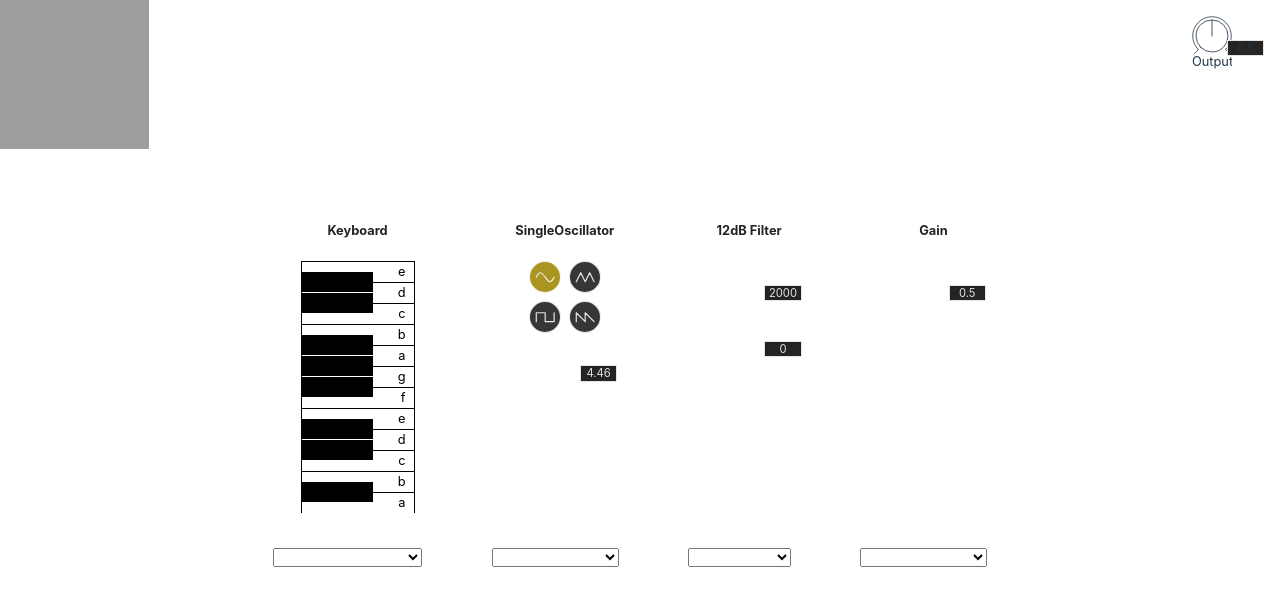
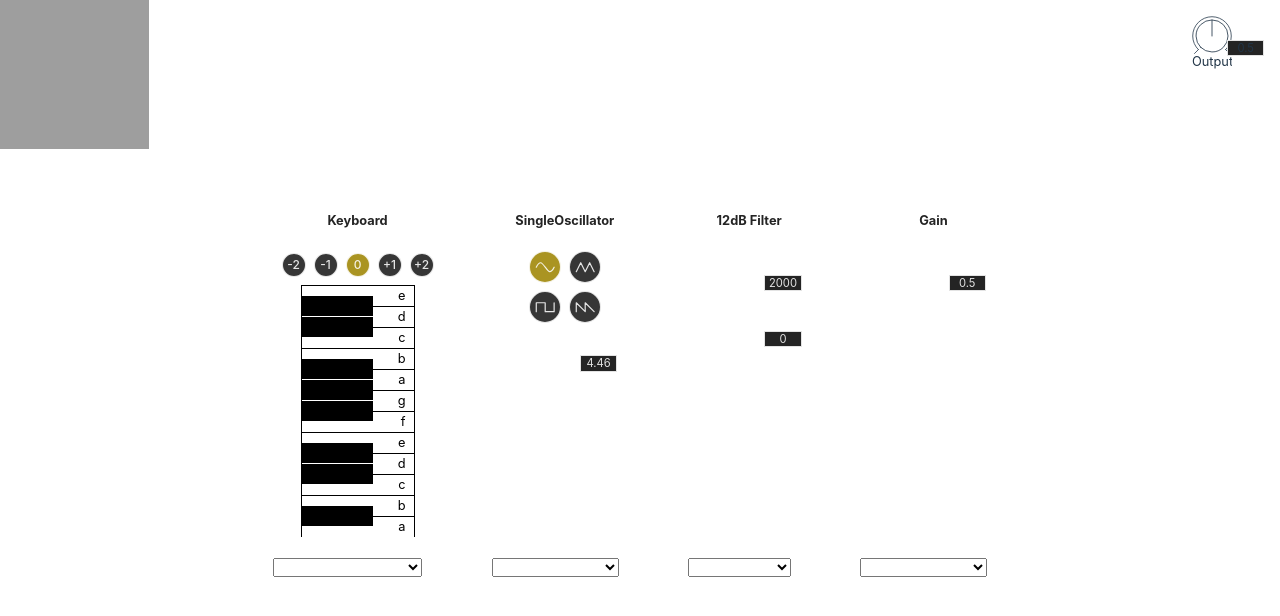
Before and after one commit to syeo66/audio-synth-test, a React (Vite) app: page / in a window 1280 px wide. Both pictures are taken after a click on the button "Start Rack". Shown: the top 616 px of the page. Built offline with nearby package versions, Linux system fonts and the light colour scheme; grey boxes are pictures that could not be loaded.

Commit message:
Add frequency selector

```diff
--- a/src/components/PushButton.tsx
+++ b/src/components/PushButton.tsx
@@ -2,6 +2,7 @@ import styled from 'styled-components'
 
 interface PushButtonProps {
   active?: boolean
+  small?: boolean
 }
 
 const PushButton = styled.button<PushButtonProps>`
@@ -10,13 +11,17 @@ const PushButton = styled.button<PushButtonProps>`
   border-color: var(--border-color);
   color: var(--font-color);
   border-radius: 50%;
-  width: 2rem;
-  height: 2rem;
+  width: ${({ small }) => (small ? 1.5 : 2)}rem;
+  height: ${({ small }) => (small ? 1.5 : 2)}rem;
+  font-size: ${({ small }) => (small ? 75 : 100)}%;
   transitions: background-color 250ms;
   padding: 0;
   flex-shrink: 0;
   flex-grow: 0;
   padding: 0.3rem;
+  display: inline-flex;
+  justify-content: center;
+  align-items: center;
 
   &:not(:first-child) {
     margin-left: 0.25rem;
--- a/src/icons/ArrowRight.tsx
+++ b/src/icons/ArrowRight.tsx
@@ -3,7 +3,7 @@ import React from 'react'
 const ArrowRight: React.FC = () => {
   return (
     <svg width="1em" height="1em" xmlns="http://www.w3.org/2000/svg" viewBox="0 0 24 24">
-      <g fill="none" fill-rule="nonzero">
+      <g fill="none" fillRule="nonzero">
         <path d="M24 0v24H0V0h24ZM12.594 23.258l-.012.002-.071.035-.02.004-.014-.004-.071-.036c-.01-.003-.019 0-.024.006l-.004.01-.017.428.005.02.01.013.104.074.015.004.012-.004.104-.074.012-.016.004-.017-.017-.427c-.002-.01-.009-.017-.016-.018Zm.264-.113-.014.002-.184.093-.01.01-.003.011.018.43.005.012.008.008.201.092c.012.004.023 0 .029-.008l.004-.014-.034-.614c-.003-.012-.01-.02-.02-.022Zm-.715.002a.023.023 0 0 0-.027.006l-.006.014-.034.614c0 .012.007.02.017.024l.015-.002.201-.093.01-.008.003-.011.018-.43-.003-.012-.01-.01-.184-.092Z" />
         <path
           fill="currentColor"
--- a/src/index.css
+++ b/src/index.css
@@ -3,7 +3,7 @@
   --background-color: #242424;
   --border-color: var(--text-color);
   --border-radius: 1rem;
-  --module-height: 350px;
+  --module-height: 370px;
   --inactive: #363636;
   --active: #aa9422;
 }
--- a/src/modules/Keyboard/Key.tsx
+++ b/src/modules/Keyboard/Key.tsx
@@ -4,16 +4,19 @@ import styled from 'styled-components'
 import type { Note } from './Keyboard'
 
 interface KeyProps {
+  note: Note
+  octave?: number
   onPlay?: (freq: number) => void
-  note: Note
 }
 
-const Key: React.FC<KeyProps> = ({ note: { note, freq, color }, onPlay }) => {
+const Key: React.FC<KeyProps> = ({ note: { note, freq, color }, onPlay, octave = 0 }) => {
+  const f = freq * Math.pow(2, octave)
+
   if (color === 'black') {
-    return <BlackKey onMouseDown={() => onPlay?.(freq)} />
+    return <BlackKey onMouseDown={() => onPlay?.(f)} />
   }
 
-  return <WhiteKey onMouseDown={() => onPlay?.(freq)}>{note}</WhiteKey>
+  return <WhiteKey onMouseDown={() => onPlay?.(f)}>{note}</WhiteKey>
 }
 
 const BlackKey = styled.div`
--- a/src/modules/Keyboard/Keyboard.tsx
+++ b/src/modules/Keyboard/Keyboard.tsx
@@ -1,10 +1,11 @@
-import React, { useCallback, useRef } from 'react'
+import React, { useCallback, useRef, useState } from 'react'
 import styled from 'styled-components'
 
 import type { FrequencyInput } from '../../components/Case'
 import FrequencyOutputSelector from '../../components/FrequencyOutputSelector'
 import Module from '../../components/Module'
 import ModuleFooter from '../../components/ModuleFooter'
+import PushButton from '../../components/PushButton'
 import Key from './Key'
 
 export interface Note {
@@ -38,6 +39,8 @@ const notes: Note[] = [
 ]
 
 const Keyboard: React.FC = () => {
+  const [octave, setOctave] = useState(0)
+
   const frequencyOutput = useRef<FrequencyInput>()
 
   const handleChange = useCallback((e: FrequencyInput) => {
@@ -45,13 +48,31 @@ const Keyboard: React.FC = () => {
   }, [])
 
   const handleFreqChange = useCallback((f: number) => frequencyOutput.current?.(f), [])
+  const handleOctaveChange = useCallback((v: number) => setOctave(v), [])
 
   return (
     <Module title="Keyboard">
+      <div>
+        <PushButton small onClick={() => handleOctaveChange(-2)} active={octave === -2}>
+          -2
+        </PushButton>
+        <PushButton small onClick={() => handleOctaveChange(-1)} active={octave === -1}>
+          -1
+        </PushButton>
+        <PushButton small onClick={() => handleOctaveChange(0)} active={octave === 0}>
+          0
+        </PushButton>
+        <PushButton small onClick={() => handleOctaveChange(1)} active={octave === 1}>
+          +1
+        </PushButton>
+        <PushButton small onClick={() => handleOctaveChange(2)} active={octave === 2}>
+          +2
+        </PushButton>
+      </div>
       <KeyboardWrapper>
         <KeysWrapper>
           {notes.map((note) => (
-            <Key onPlay={handleFreqChange} note={note} />
+            <Key key={`${note.freq}${octave}`} onPlay={handleFreqChange} note={note} octave={octave} />
           ))}
         </KeysWrapper>
       </KeyboardWrapper>
```
